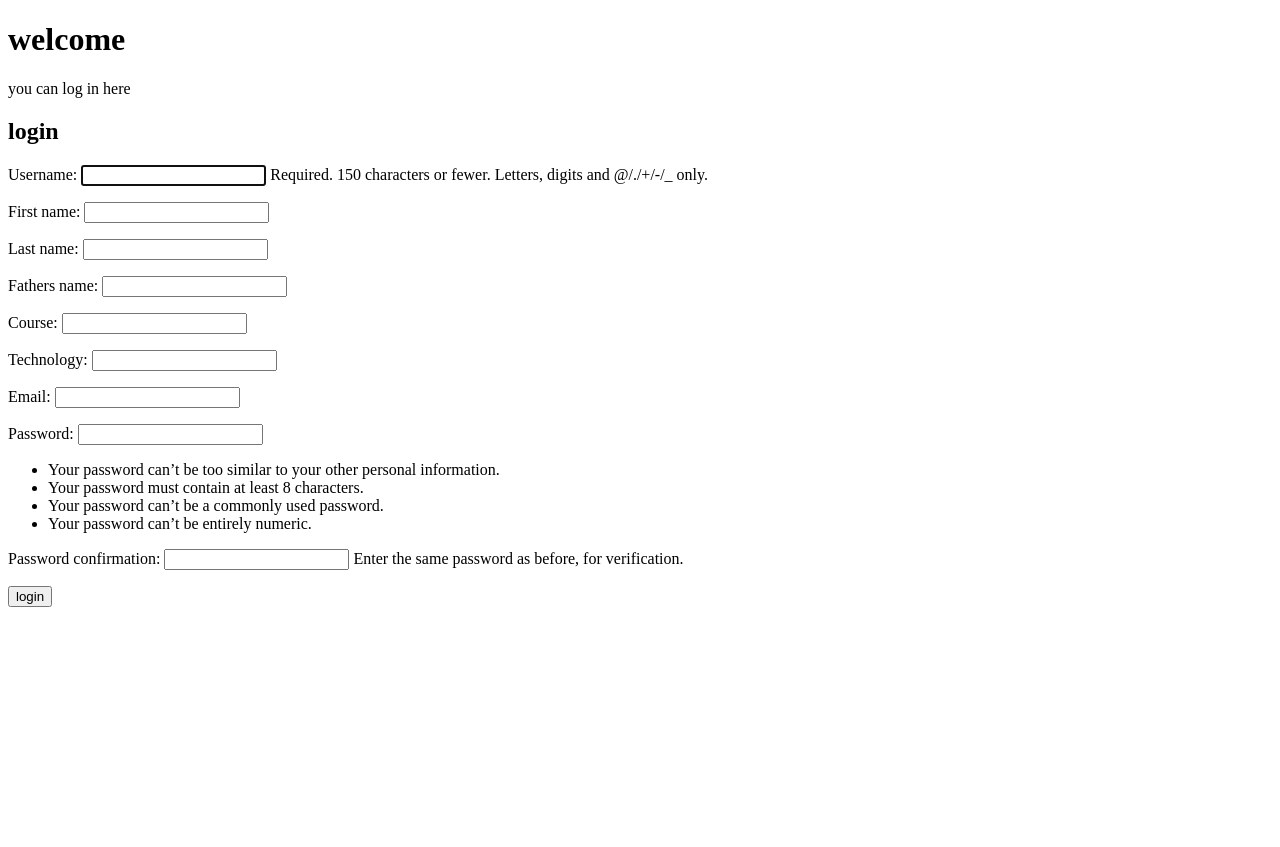
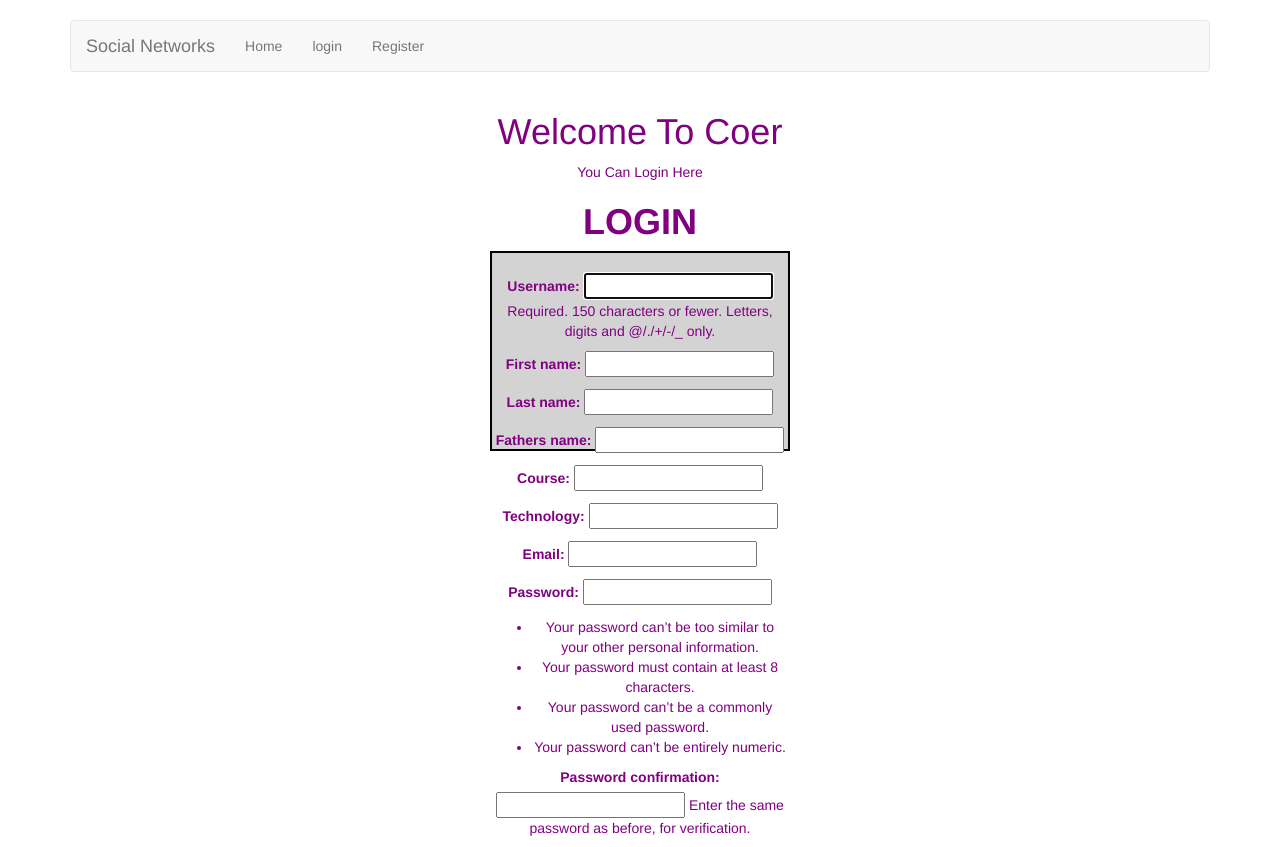
Before and after one commit to akanshi2019/hostel_allot, a Django app: template templates/accounts/login.html in a window 1280 px wide. Shown: the top 847 px of the page. Before the commit the page ends 607 px from the top, so only its background shows below. Run offline with Django 3.2, Linux system fonts and the light colour scheme; the template is opened without the code that fills it: values that come from a table or form of the project are taken from there, others are empty; some libraries are stand-ins or nearby versions.

```diff
--- a/hostel/forms.py
+++ b/hostel/forms.py
@@ -3,8 +3,8 @@ from django.contrib.auth.forms import UserCreationForm
 from django.contrib.auth.models import User
 
 #choices=[
- #   ('applicant','Applicant'),
-  #  ('executive','Executive'),
+#    ('applicant','Applicant'),
+ #   ('executive','Executive'),
 #]
 
 
@@ -15,7 +15,7 @@ class RegistrationForm(UserCreationForm):
     course= forms.CharField(max_length=30, required=False)
     technology = forms.CharField(max_length=30, required=False)
     email = forms.EmailField(required=True)
-    #choice= forms.ChoiceField(label=' Applicant or Executive',widget=forms.Select(choices=choices))
+ #   choice= forms.CharField(label=' Applicant or Executive',widget=forms.Select(choices=choices))
 
     class Meta:
         model=User
@@ -27,10 +27,9 @@ class RegistrationForm(UserCreationForm):
             'course',
             'technology',
             'email',
-     #       'choice',
+  #          'choice',
             'password1',
-            'password2',
-        ]
+      ]
 
 
     def save(self, commit=True):
@@ -41,7 +40,7 @@ class RegistrationForm(UserCreationForm):
         user.course = self.cleaned_data['course']
         user.technology = self.cleaned_data['technology']
         user.email = self.cleaned_data['email']
-      #  user.applicant_or_executive = self.cleaned_data[' choice']
+   #     user.applicant_or_executive = self.cleaned_data[' choice']
         if commit:
             user.save()
         return user
--- a/templates/accounts/login.html
+++ b/templates/accounts/login.html
@@ -1,19 +1,43 @@
-<!DOCTYPE html>
-<html lang="en">
-<head>
+{% extends 'base.html' %}
+{% block head %}
+
+     <link rel="stylesheet" href="https://maxcdn.bootstrapcdn.com/bootstrap/3.3.7/css/bootstrap.min.css"
+          integrity="sha384-BVYiiSIFeK1dGmJRAkycuHAHRg32OmUcww7on3RYdg4Va+PmSTsz/K68vbdEjh4u"
+          crossorigin="anonymous">
     <meta charset="UTF-8">
     <title>login</title>
-</head>
-<body>
+    <style>
+        #border{border:2px solid black;
+        width:300px;
+        height:200px;
+        padding-top: 20px;
+            background-color: lightgrey;
+        }
+        .container{color:purple;
+       }
+        /*body{background-image: url("/static/coer.jpg");
+             background-repeat: no-repeat;
+        background-size: cover;
+        }*/
+    </style>
+{% endblock %}
+{% block body %}
  <div class="container">
-    <h1>welcome</h1>
-    <p>you can log in here</p>
-    <h2>login</h2>
+
+     <h1><center>Welcome To Coer</center></h1>
+     <p><center>You Can Login Here</center></p>
     <form method="post">
-    {% csrf_token %}
-    {{ form.as_p }}
-    <button type="submit">login</button>
+        <center>
+
+ <h1><b>LOGIN</b></h1>
+            <div id="border">
+                {% csrf_token %}
+                {{ form.as_p }}
+                <button type="submit">login</button>
+            </div>
+
+        </center>
     </form>
     </div>
-</body>
+{% endblock %}
 </html>
--- a/templates/accounts/logout.html
+++ b/templates/accounts/logout.html
@@ -1,4 +1,4 @@
-
+{% extends 'base.html' %}
 {% block head %}
     <title>logout</title>
 {% endblock%}
--- /dev/null
+++ b/templates/base.html
@@ -0,0 +1,47 @@
+<!DOCTYPE html>
+<head>
+     <link rel="stylesheet" href="https://maxcdn.bootstrapcdn.com/bootstrap/3.3.7/css/bootstrap.min.css"
+          integrity="sha384-BVYiiSIFeK1dGmJRAkycuHAHRg32OmUcww7on3RYdg4Va+PmSTsz/K68vbdEjh4u"
+          crossorigin="anonymous">
+            <meta name="viewport"content="width=device-width,initial-scale=1.0">
+{% block head %}
+    <title>base.html</title>
+    {% endblock %}
+</head>
+</br>
+<div class="container">
+ <nav class="navbar navbar-default">
+        <div class="container-fluid">
+          <div class="navbar-header">
+            <button type="button" class="navbar-toggle collapsed" data-toggle="collapse" data-target="#navbar" aria-expanded="false" aria-controls="navbar">
+              <span class="sr-only">Toggle navigation</span>
+              <span class="icon-bar"></span>
+              <span class="icon-bar"></span>
+              <span class="icon-bar"></span>
+            </button>
+            <a class="navbar-brand" href="/">Social Networks</a>
+          </div>
+          <div id="navbar" class="navbar-collapse collapse">
+
+            <ul class="nav navbar-nav">
+                <li><a href="/account">Home</a></li>
+              <li><a href="/account/login">login</a></li>
+              <li><a href="/account/register">Register</a></li>
+            </ul>
+
+          </div><!--/.nav-collapse -->
+        </div><!--/.container-fluid -->
+      </nav>
+</div>
+    {% block body %}
+    <h1>this is base.html</h1>
+    {% endblock %}
+<script
+  src="https://code.jquery.com/jquery-3.3.1.min.js"
+  integrity="sha256-FgpCb/KJQlLNfOu91ta32o/NMZxltwRo8QtmkMRdAu8="
+  crossorigin="anonymous"></script>
+<script src="https://maxcdn.bootstrapcdn.com/bootstrap/3.3.7/js/bootstrap.min.js" integrity="sha384-Tc5IQib027qvyjSMfHjOMaLkfuWVxZxUPnCJA7l2mCWNIpG9mGCD8wGNIcPD7Txa" crossorigin="anonymous">
+
+</script>
+</body>
+</html>
```
Also changed, not shown: hostel/models.py (+17 -6 lines), hostel/views.py (+20 -5 lines), templates/accounts/home.html (+5 -7 lines), templates/accounts/reg_form.html (+6 -7 lines), db.sqlite3, hostel/migrations/0001_initial.py (added), hostel/migrations/0002_remove_userprofile_username.py (added), hostel/migrations/0003_userprofile_choice.py (added), hostel/migrations/0004_remove_userprofile_choice.py (added), static/coer.jpg (added).
